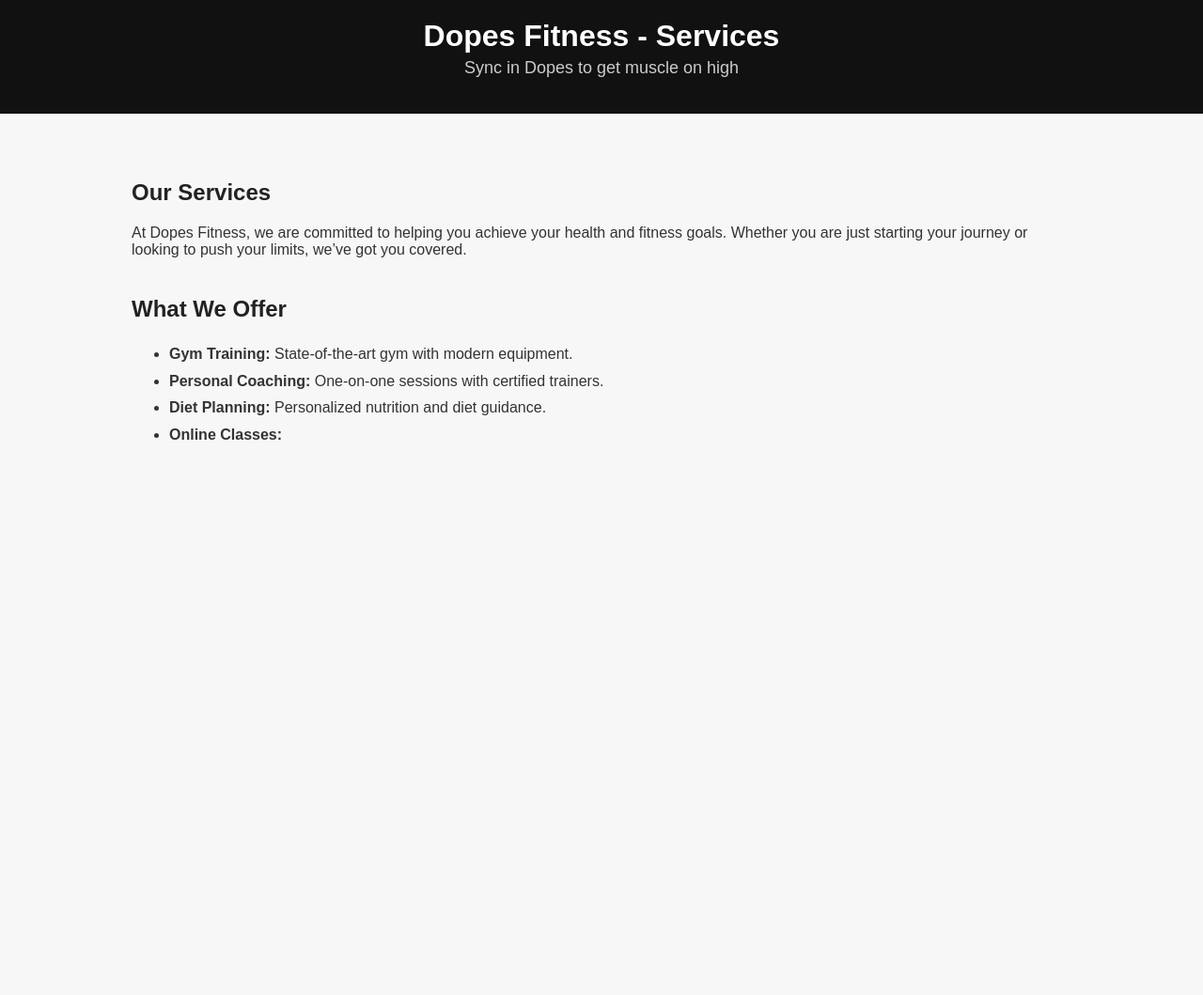
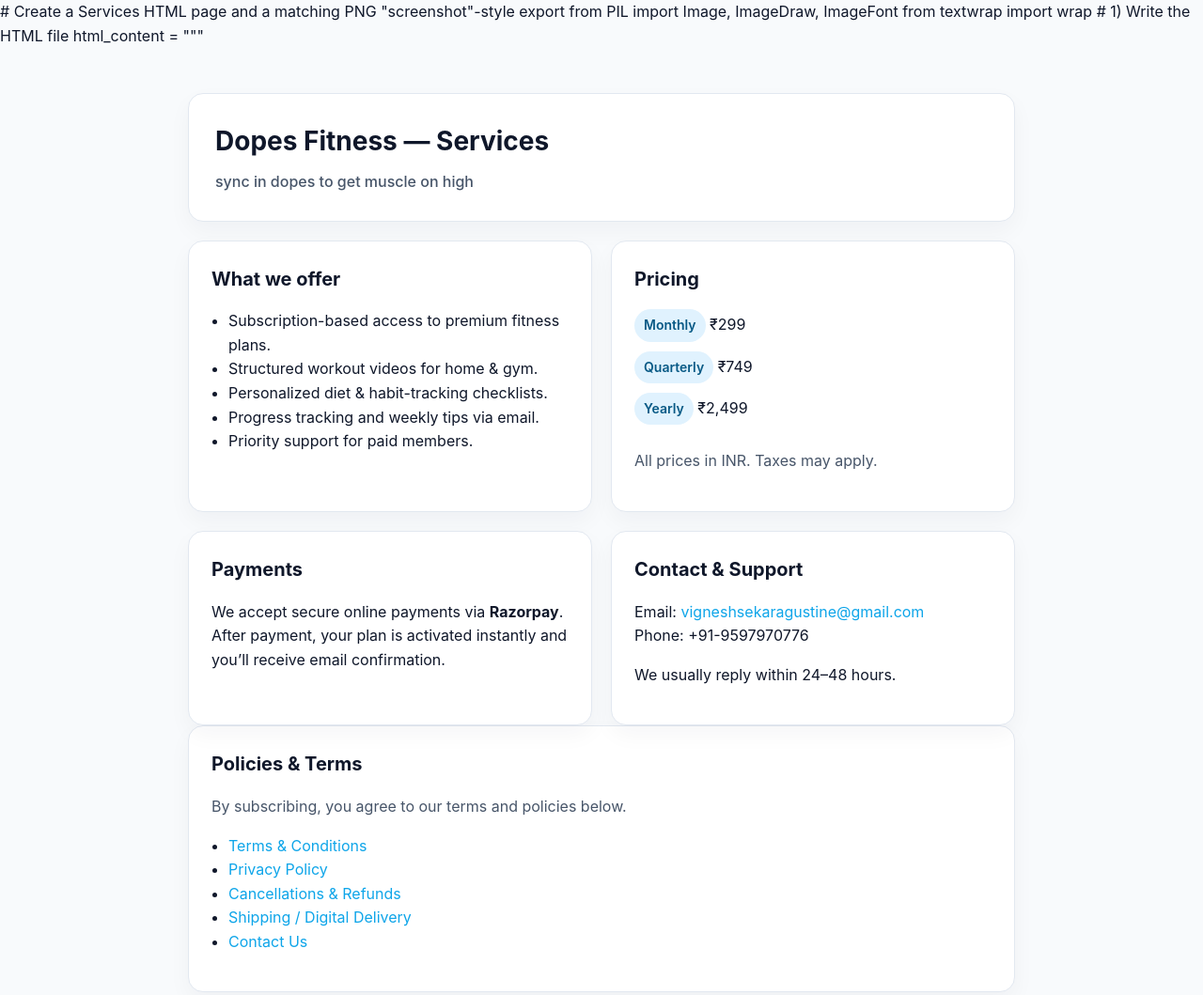
Before and after one commit to wikiaraya/dopes-fitness-website, a plain HTML site: page services.html in a window 1280 px wide. Shown: the top 1059 px of the page at 94% size. Before the commit the page ends 800 px from the top, so only its background shows below. Drawn offline with Linux system fonts and the light colour scheme.

Commit message:
Update services.html

```diff
--- a/services.html
+++ b/services.html
@@ -1,71 +1,230 @@
-<!DOCTYPE html>
+# Create a Services HTML page and a matching PNG "screenshot"-style export
+from PIL import Image, ImageDraw, ImageFont
+from textwrap import wrap
+
+# 1) Write the HTML file
+html_content = """<!DOCTYPE html>
 <html lang="en">
 <head>
-  <meta charset="UTF-8">
-  <meta name="viewport" content="width=device-width, initial-scale=1.0">
-  <title>Dopes Fitness - Services</title>
-  <meta name="description" content="Sync in Dopes to get muscle on high. Explore our fitness services including gym training, personal coaching, diet planning, and online classes.">
+  <meta charset="UTF-8" />
+  <meta name="viewport" content="width=device-width, initial-scale=1.0" />
+  <title>Dopes Fitness — Services</title>
   <style>
+    :root {
+      --bg: #f8fafc;
+      --card: #ffffff;
+      --ink: #0f172a;
+      --muted: #475569;
+      --accent: #0ea5e9;
+      --border: #e2e8f0;
+    }
+    * { box-sizing: border-box; }
     body {
-      font-family: Arial, sans-serif;
       margin: 0;
-      padding: 0;
-      background: #f7f7f7;
-      color: #333;
+      font-family: -apple-system, BlinkMacSystemFont, "Segoe UI", Roboto, Inter, Helvetica, Arial, "Apple Color Emoji", "Segoe UI Emoji";
+      color: var(--ink);
+      background: var(--bg);
+      line-height: 1.6;
+    }
+    .container {
+      max-width: 920px;
+      margin: 48px auto;
+      padding: 0 20px;
     }
     header {
-      background: #111;
-      color: #fff;
-      padding: 20px;
+      background: var(--card);
+      border: 1px solid var(--border);
+      padding: 28px;
+      border-radius: 16px;
+      box-shadow: 0 10px 24px rgba(15, 23, 42, 0.04);
+      margin-bottom: 20px;
+    }
+    h1 {
+      font-size: 28px;
+      margin: 0 0 8px;
+    }
+    .tagline {
+      color: var(--muted);
+      font-weight: 500;
+    }
+    .grid {
+      display: grid;
+      grid-template-columns: 1fr;
+      gap: 20px;
+    }
+    @media (min-width: 860px) {
+      .grid { grid-template-columns: 1fr 1fr; }
+    }
+    .card {
+      background: var(--card);
+      border: 1px solid var(--border);
+      border-radius: 16px;
+      padding: 24px;
+      box-shadow: 0 10px 24px rgba(15, 23, 42, 0.04);
+    }
+    h2 { margin-top: 0; font-size: 20px; }
+    ul { padding-left: 18px; }
+    .price {
+      display: grid;
+      gap: 10px;
+    }
+    .pill {
+      display: inline-block;
+      background: #e0f2fe;
+      color: #075985;
+      padding: 6px 10px;
+      border-radius: 999px;
+      font-weight: 600;
+      font-size: 14px;
+    }
+    .muted { color: var(--muted); }
+    footer {
+      margin-top: 20px;
+      font-size: 14px;
+      color: var(--muted);
       text-align: center;
     }
-    header h1 {
-      margin: 0;
-    }
-    header p {
-      font-size: 18px;
-      margin-top: 5px;
-      color: #ccc;
-    }
-    .container {
-      max-width: 1000px;
-      margin: auto;
-      padding: 30px;
-    }
-    h2 {
-      color: #222;
-      margin-top: 40px;
-    }
-    ul {
-      line-height: 1.8em;
-    }
-    footer {
-      background: #111;
-      color: #fff;
-      text-align: center;
-      padding: 15px;
-      margin-top: 40px;
-    }
-    footer a {
-      color: #4CAF50;
-      text-decoration: none;
-    }
+    a { color: var(--accent); text-decoration: none; }
+    a:hover { text-decoration: underline; }
   </style>
 </head>
 <body>
+  <div class="container">
+    <header>
+      <h1>Dopes Fitness — Services</h1>
+      <div class="tagline">sync in dopes to get muscle on high</div>
+    </header>
 
-  <header>
-    <h1>Dopes Fitness - Services</h1>
-    <p>Sync in Dopes to get muscle on high</p>
-  </header>
+    <section class="grid">
+      <div class="card">
+        <h2>What we offer</h2>
+        <ul>
+          <li>Subscription-based access to premium fitness plans.</li>
+          <li>Structured workout videos for home & gym.</li>
+          <li>Personalized diet & habit-tracking checklists.</li>
+          <li>Progress tracking and weekly tips via email.</li>
+          <li>Priority support for paid members.</li>
+        </ul>
+      </div>
 
-  <div class="container">
-    <h2>Our Services</h2>
-    <p>At Dopes Fitness, we are committed to helping you achieve your health and fitness goals. Whether you are just starting your journey or looking to push your limits, we’ve got you covered.</p>
+      <div class="card">
+        <h2>Pricing</h2>
+        <div class="price">
+          <div><span class="pill">Monthly</span> ₹299</div>
+          <div><span class="pill">Quarterly</span> ₹749</div>
+          <div><span class="pill">Yearly</span> ₹2,499</div>
+          <p class="muted">All prices in INR. Taxes may apply.</p>
+        </div>
+      </div>
 
-    <h2>What We Offer</h2>
-    <ul>
-      <li><b>Gym Training:</b> State-of-the-art gym with modern equipment.</li>
-      <li><b>Personal Coaching:</b> One-on-one sessions with certified trainers.</li>
-      <li><b>Diet Planning:</b> Personalized nutrition and diet guidance.</li>
-      <li><b>Online Classes:
+      <div class="card">
+        <h2>Payments</h2>
+        <p>We accept secure online payments via <strong>Razorpay</strong>. After payment, your plan is activated instantly and you’ll receive email confirmation.</p>
+      </div>
+
+      <div class="card">
+        <h2>Contact & Support</h2>
+        <p>Email: <a href="mailto:vigneshsekaragustine@gmail.com">vigneshsekaragustine@gmail.com</a><br/>
+           Phone: +91-9597970776</p>
+        <p>We usually reply within 24–48 hours.</p>
+      </div>
+    </section>
+
+    <section class="card">
+      <h2>Policies & Terms</h2>
+      <p class="muted">By subscribing, you agree to our terms and policies below.</p>
+      <ul>
+        <li><a href="https://wikiaraya.github.io/dopes-fitness-website/terms.html" target="_blank" rel="noopener">Terms & Conditions</a></li>
+        <li><a href="https://wikiaraya.github.io/dopes-fitness-website/privacy.html" target="_blank" rel="noopener">Privacy Policy</a></li>
+        <li><a href="https://wikiaraya.github.io/dopes-fitness-website/refund.html" target="_blank" rel="noopener">Cancellations & Refunds</a></li>
+        <li><a href="https://wikiaraya.github.io/dopes-fitness-website/shipping.html" target="_blank" rel="noopener">Shipping / Digital Delivery</a></li>
+        <li><a href="https://wikiaraya.github.io/dopes-fitness-website/Contact%20Us%20Page" target="_blank" rel="noopener">Contact Us</a></li>
+      </ul>
+    </section>
+
+    <footer>
+      © {year} Dopes Fitness. All rights reserved.
+    </footer>
+  </div>
+</body>
+</html>
+""".replace("{year}", "2025")
+
+html_path = "/mnt/data/services.html"
+with open(html_path, "w", encoding="utf-8") as f:
+    f.write(html_content)
+
+# 2) Create a PNG "screenshot" with matching content
+W, H = 1200, 1700
+img = Image.new("RGB", (W, H), "white")
+draw = ImageDraw.Draw(img)
+
+# Try to load a nicer default font; fallback to default if unavailable.
+try:
+    font_title = ImageFont.truetype("DejaVuSans-Bold.ttf", 48)
+    font_sub = ImageFont.truetype("DejaVuSans.ttf", 28)
+    font_h2 = ImageFont.truetype("DejaVuSans-Bold.ttf", 36)
+    font_body = ImageFont.truetype("DejaVuSans.ttf", 24)
+except:
+    font_title = ImageFont.load_default()
+    font_sub = ImageFont.load_default()
+    font_h2 = ImageFont.load_default()
+    font_body = ImageFont.load_default()
+
+x_margin = 60
+y = 60
+
+draw.text((x_margin, y), "Dopes Fitness — Services", font=font_title, fill=(15,23,42))
+y += 70
+draw.text((x_margin, y), "sync in dopes to get muscle on high", font=font_sub, fill=(71,85,105))
+y += 60
+
+def block(title, items):
+    global y
+    draw.text((x_margin, y), title, font=font_h2, fill=(15,23,42))
+    y += 44
+    for line in items:
+        wrapped = wrap(line, width=70)
+        for wl in wrapped:
+            draw.text((x_margin, y), "• " + wl, font=font_body, fill=(15,23,42))
+            y += 32
+    y += 16
+
+block("What we offer", [
+    "Subscription-based access to premium fitness plans.",
+    "Structured workout videos for home & gym.",
+    "Personalized diet & habit-tracking checklists.",
+    "Progress tracking and weekly tips via email.",
+    "Priority support for paid members."
+])
+
+block("Pricing", [
+    "Monthly: ₹299",
+    "Quarterly: ₹749",
+    "Yearly: ₹2,499",
+    "All prices in INR. Taxes may apply."
+])
+
+block("Payments", [
+    "We accept secure online payments via Razorpay.",
+    "After payment, your plan is activated instantly and you’ll receive an email confirmation."
+])
+
+block("Contact & Support", [
+    "Email: vigneshsekaragustine@gmail.com",
+    "Phone: +91-9597970776",
+    "We usually reply within 24–48 hours."
+])
+
+block("Policies & Terms", [
+    "By subscribing, you agree to our Terms & Conditions, Privacy Policy,",
+    "Cancellations & Refunds, and Digital Delivery (Shipping) policy.",
+    "Links are available on our site footer."
+])
+
+draw.text((x_margin, H-80), "© 2025 Dopes Fitness. All rights reserved.", font=font_body, fill=(100,116,139))
+
+png_path = "/mnt/data/services_screenshot.png"
+img.save(png_path)
+
+html_path, png_path
```
